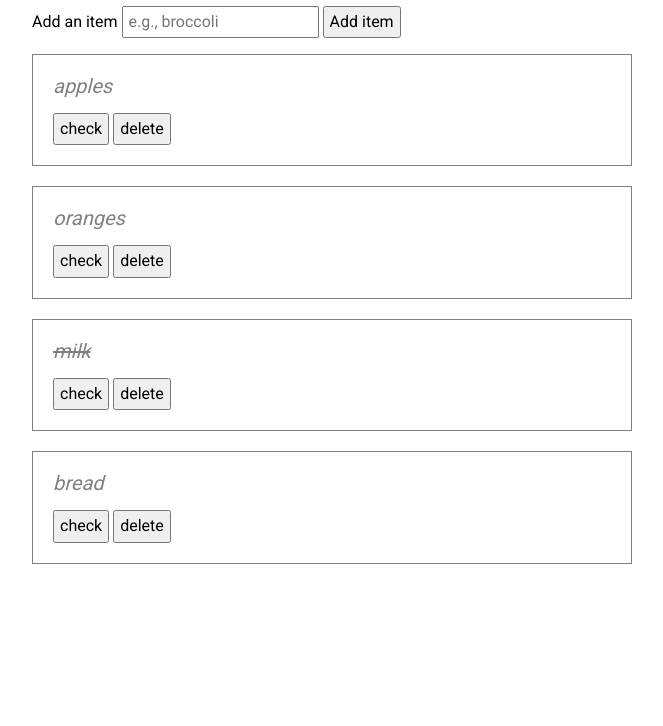
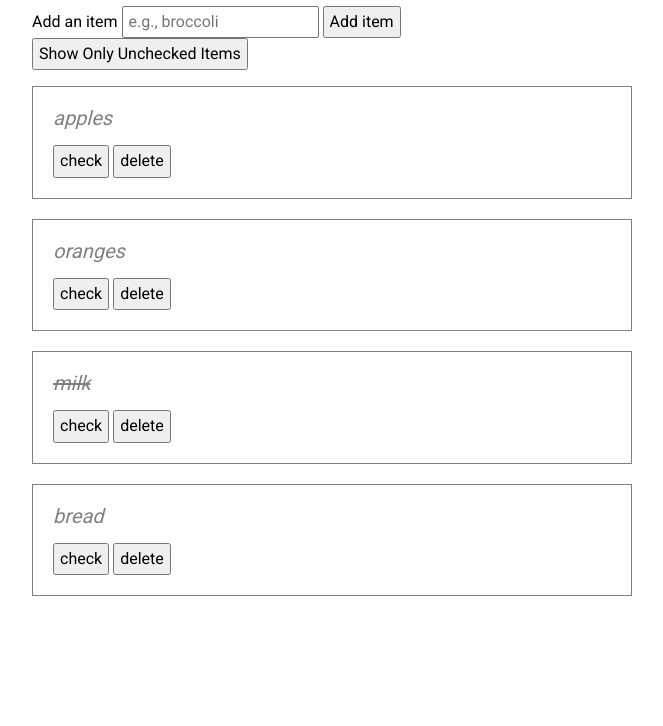
Before and after one commit to thinkful-ei23/shopping-challenge-burke, a plain HTML site: page index.html in a window 1280 px wide. Shown: the part 74-800 px from the top of the page, without its empty margins (308-971 px from the left). Drawn offline with nearby package versions, Linux system fonts and the light colour scheme.

Commit message:
added html toggle button

```diff
--- a/index.html
+++ b/index.html
@@ -16,6 +16,7 @@
             <input type="text" name="shopping-list-entry" class="js-shopping-list-entry" placeholder="e.g., broccoli">
             <button type="submit">Add item</button>
         </form>
+        <button type="submit">Show Only Unchecked Items</button>
         <ul class="shopping-list js-shopping-list">
         </ul>
     </div>
```
